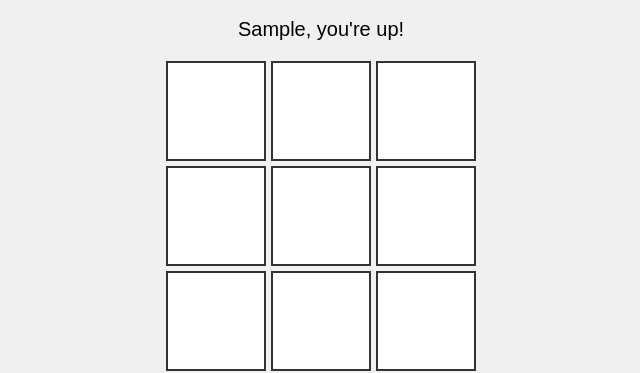
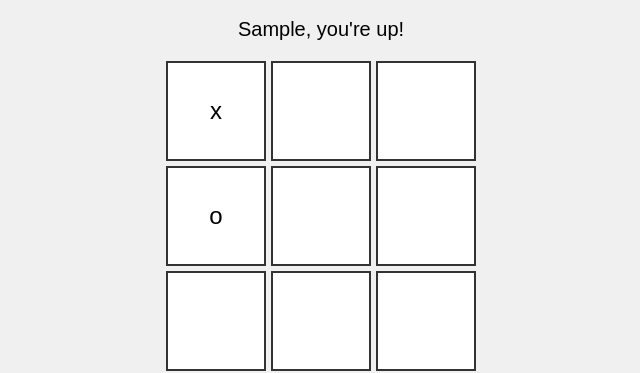
Before and after one commit to acciojob/tictactoe-Vishnutyagi, a website: page main.html in a window 1280 px wide. Both pictures are taken after typing "Sample", "Sample" into the empty fields and a click on the button "Submit". Shown: the part 235-608 px from the top of the page, 319-959 px from the left. Drawn offline with Linux system fonts and the light colour scheme.

Commit message:
created a submission

```diff
--- a/main.html
+++ b/main.html
@@ -19,10 +19,10 @@
             <h1>Tic Tac Toe</h1>
             <div class="message"></div>
             <div class="board">
-                <div class="cell" id="1"></div>
+                <div class="cell" id="1">x</div>
                 <div class="cell" id="2"></div>
                 <div class="cell" id="3"></div>
-                <div class="cell" id="4"></div>
+                <div class="cell" id="4">o</div>
                 <div class="cell" id="5"></div>
                 <div class="cell" id="6"></div>
                 <div class="cell" id="7"></div>
```
